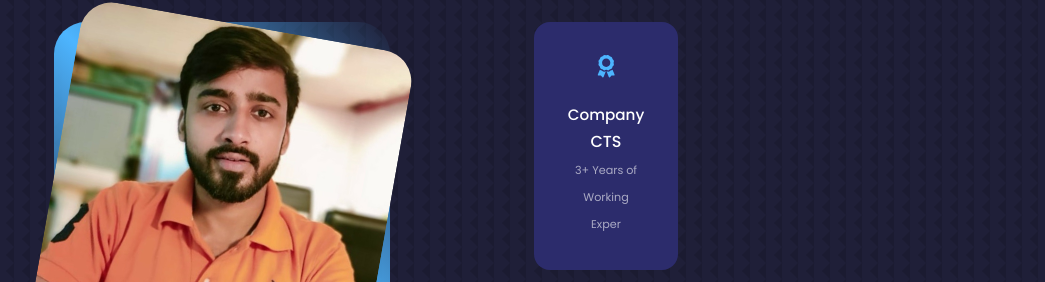
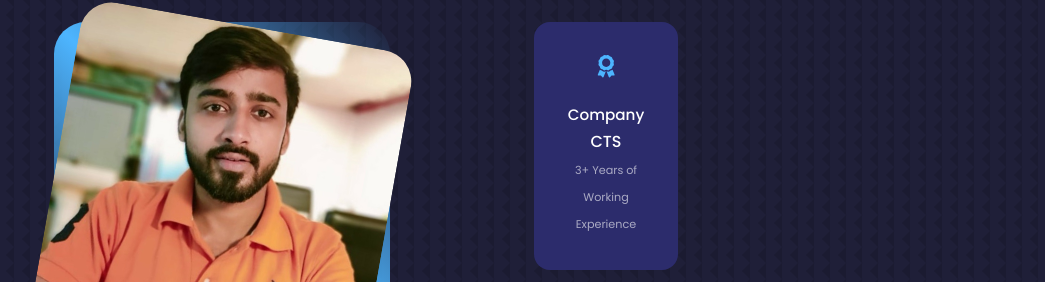
Before and after one commit to iamvijaykr/PersonalProfile, a React (Create React App) app: page / in a window 1280 px wide. Shown: the part 1017-1299 px from the top of the page, without its empty margins (106-1151 px from the left). Built offline with nearby package versions, Linux system fonts and the light colour scheme.

Commit message:
changes in experience Div

```diff
--- a/src/components/about/About.jsx
+++ b/src/components/about/About.jsx
@@ -22,7 +22,7 @@ const About = () => {
               <FaAward className='about__icon' />
               <h5>Company</h5>
               <h4>CTS</h4>
-              <small>3+ Years of Working Exper</small>
+              <small>3+ Years of Working Experience</small>
             </article>
 
           </div>
```
